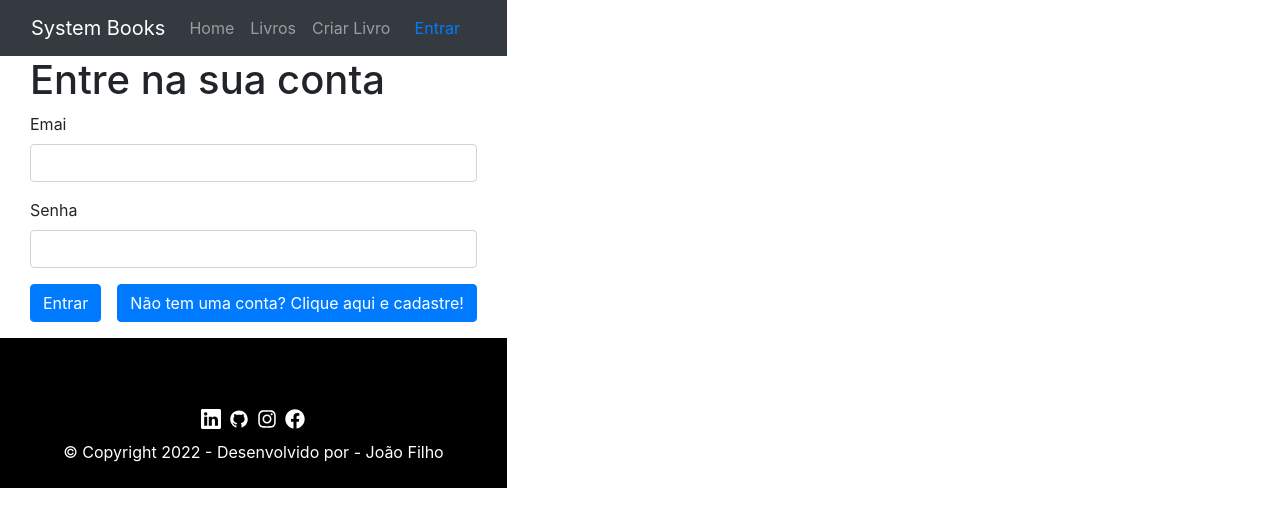
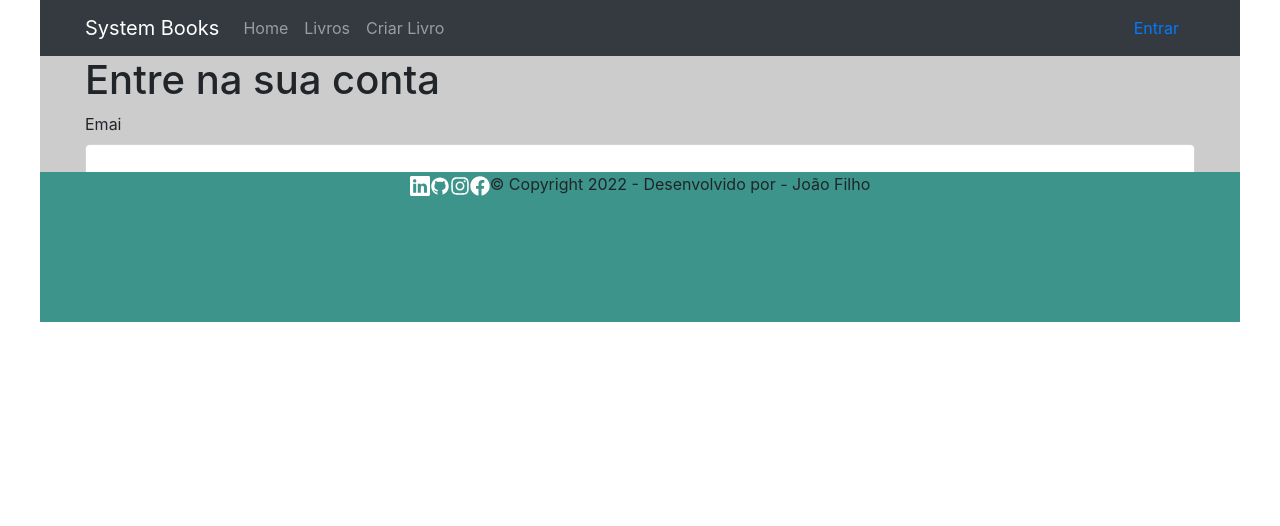
Before and after one commit to ironhack-sao-wdft/react-ironplate, a React (Create React App) app: page /login in a window 1280 px wide. Shown: the top 526 px of the page. Built offline with nearby package versions, Linux system fonts and the light colour scheme.

Commit message:
pagina principal e rodape

```diff
--- a/src/assets/styles/index.css
+++ b/src/assets/styles/index.css
@@ -71,26 +71,25 @@
   position: relative;
 }
 
- .footer__social {
+ * { margin:0; padding:0; }
+html, body {height:100%;}
+.main {
+    min-height:100%;
+    position:relative;
+    width:1200px;
+    margin: 0 auto;
+}
+.content{
     width: 100%;
-    padding-top: 8px;
-    display: flex;
-    justify-content: center;
-    align-items: center;
- }
-    a + a {
-      margin-left: 8px;
-    }
-
-  .footer__copyright {
-    position: absolute;
-    bottom: 0px;
-    width: 100%;
-    text-align: center;
-    color: white;
-    align-items: center;
-    padding: 8px;
-  }
+    background: #cccccc;
+}
+.footer{
+    background: #3C948B;
+    position:absolute;
+    bottom:0;
+    width:100%;
+    margin-top: 10px;
+}
 
 /* Estilos dos títulos das sessões */
 .titulos {
--- a/src/components/App.js
+++ b/src/components/App.js
@@ -18,10 +18,10 @@ import { AuthContextComponent } from "../contexts/authContext";
 
 function App() {
   return (
-    <div className="pagina-principal">
+    <div className="main">
       <AuthContextComponent>
         <Navbar />
-          <div className="container-fluid mb-3">
+        <div className="container-fluid mb-3 content">
           <Routes>
             <Route
               path="/lista"
@@ -50,7 +50,9 @@ function App() {
             <Route path="/login" element={<Login />} />
           </Routes>
         </div>
+        <div className="footer">
           <Rodape />
+        </div>
       </AuthContextComponent>
     </div>
   );
```
Lines whose indentation alone changed are shown as unchanged.
